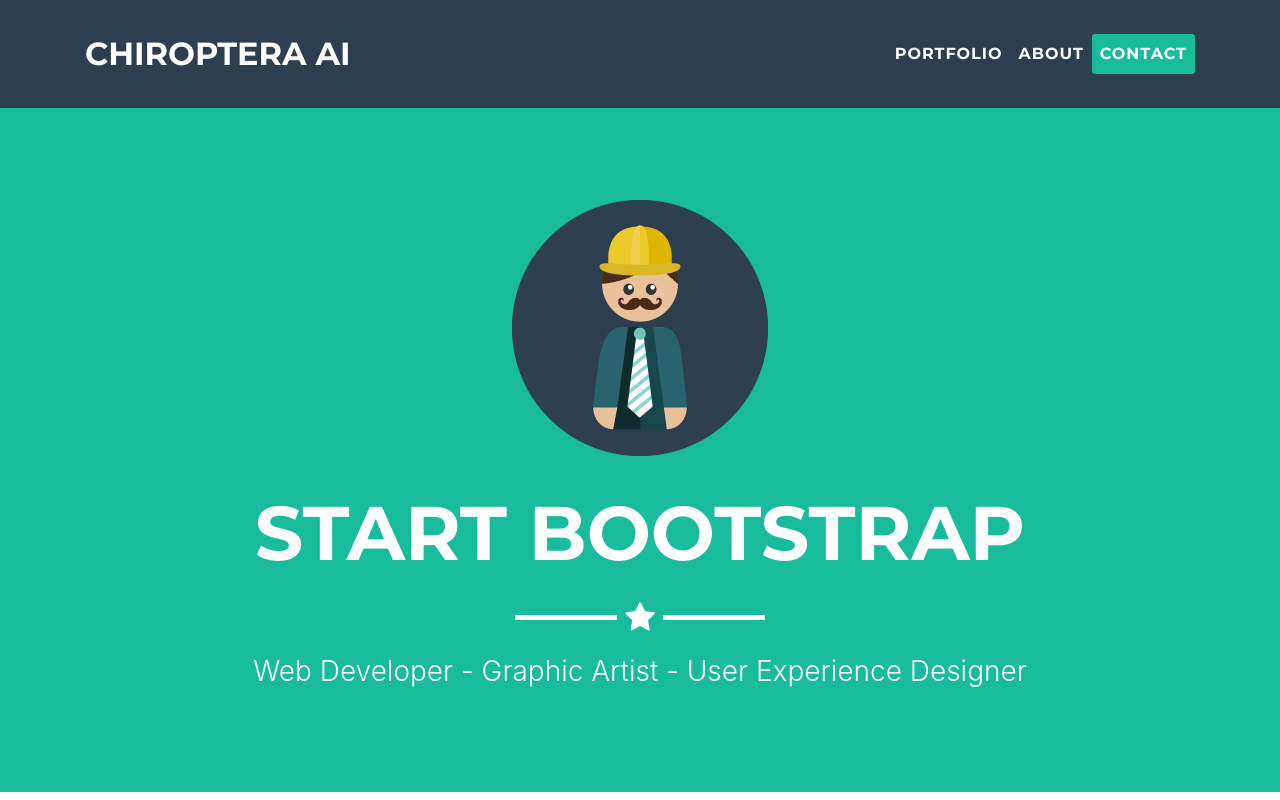
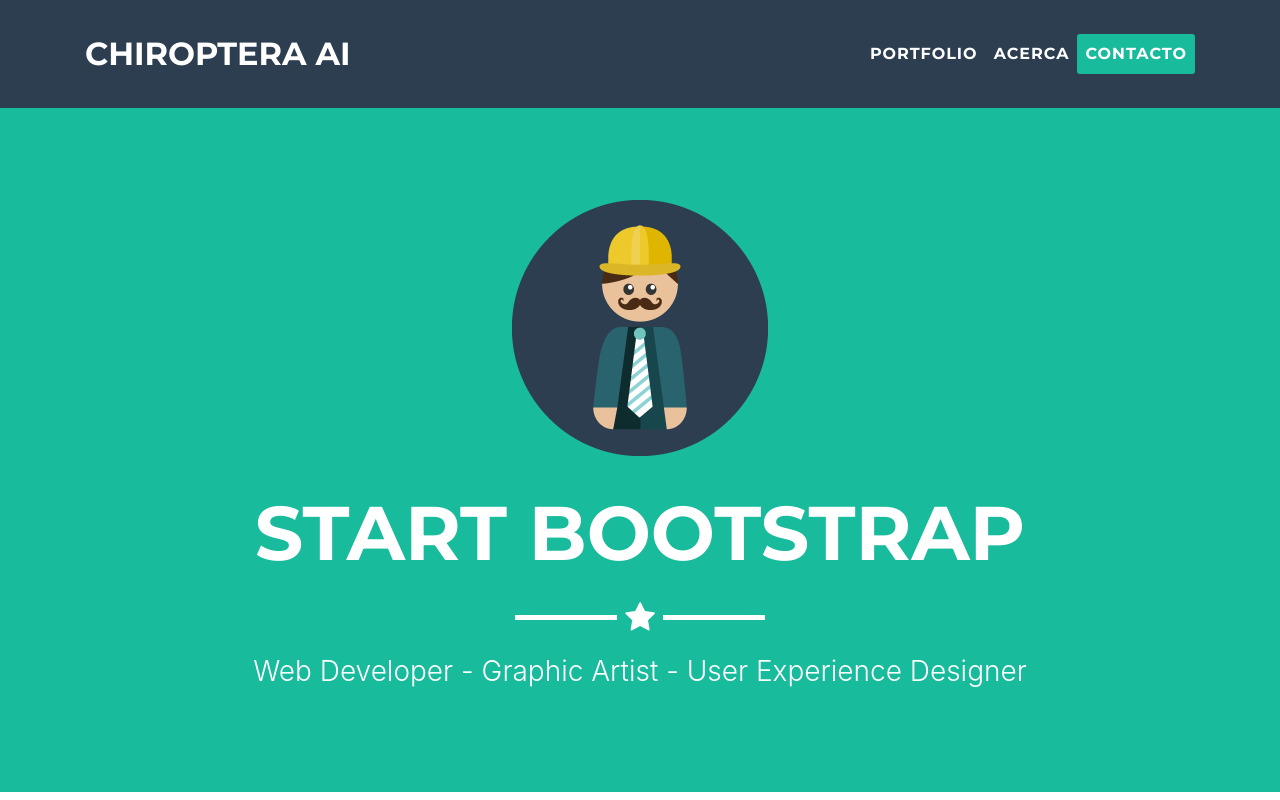
Before and after one commit to Fernando23296/example, a website with bundled scripts: page index.html in a window 1280 px wide. Shown: the top 800 px of the page. Built offline with nearby package versions, Linux system fonts and the light colour scheme.

Commit message:
Update index.html

```diff
--- a/index.html
+++ b/index.html
@@ -39,10 +39,10 @@
               <a class="nav-link js-scroll-trigger" href="#portfolio">Portfolio</a>
             </li>
             <li class="nav-item">
-              <a class="nav-link js-scroll-trigger" href="#about">About</a>
+              <a class="nav-link js-scroll-trigger" href="#about">acerca</a>
             </li>
             <li class="nav-item">
-              <a class="nav-link js-scroll-trigger" href="#contact">Contact</a>
+              <a class="nav-link js-scroll-trigger" href="#contact">Contacto</a>
             </li>
           </ul>
         </div>
```
